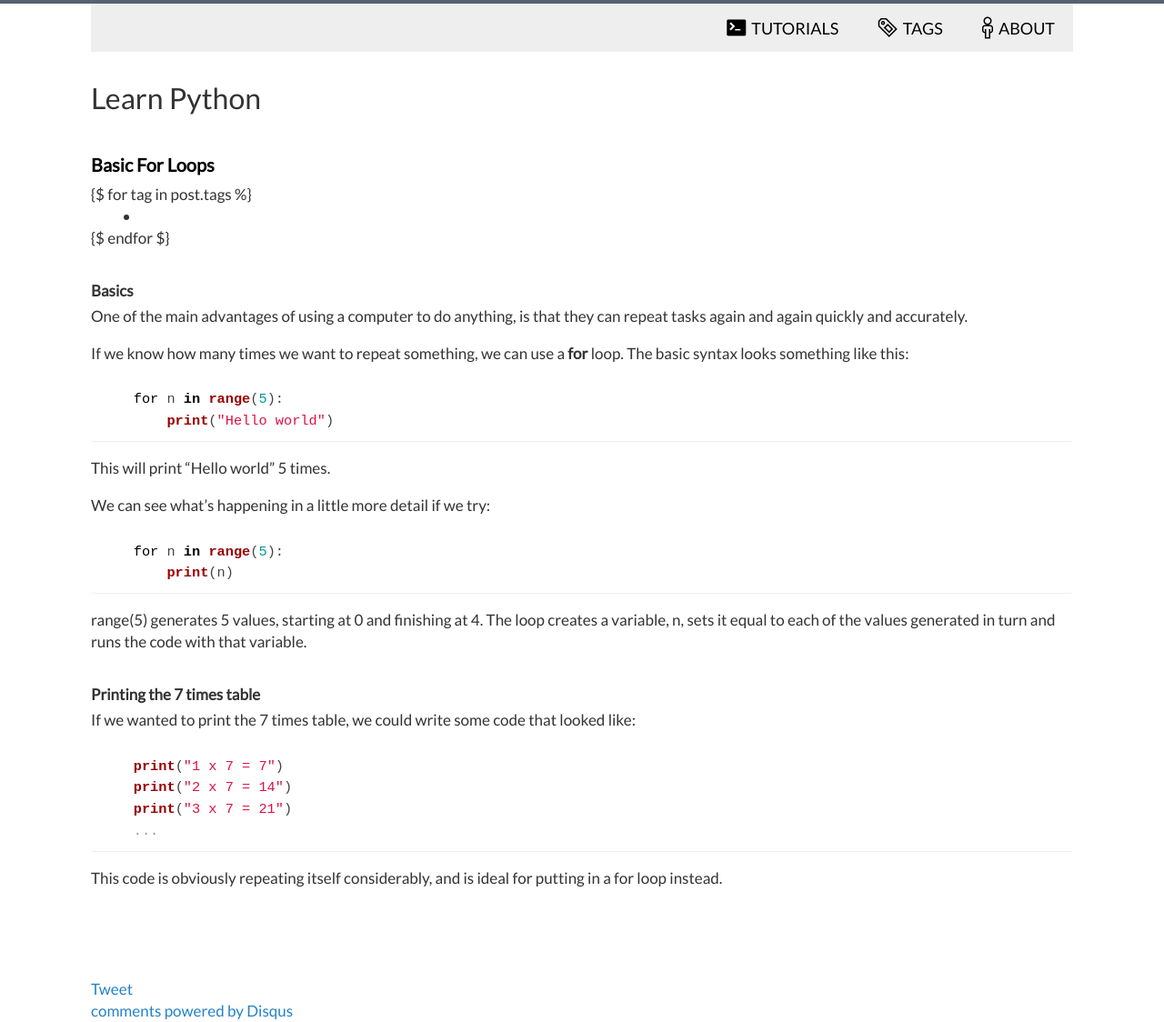
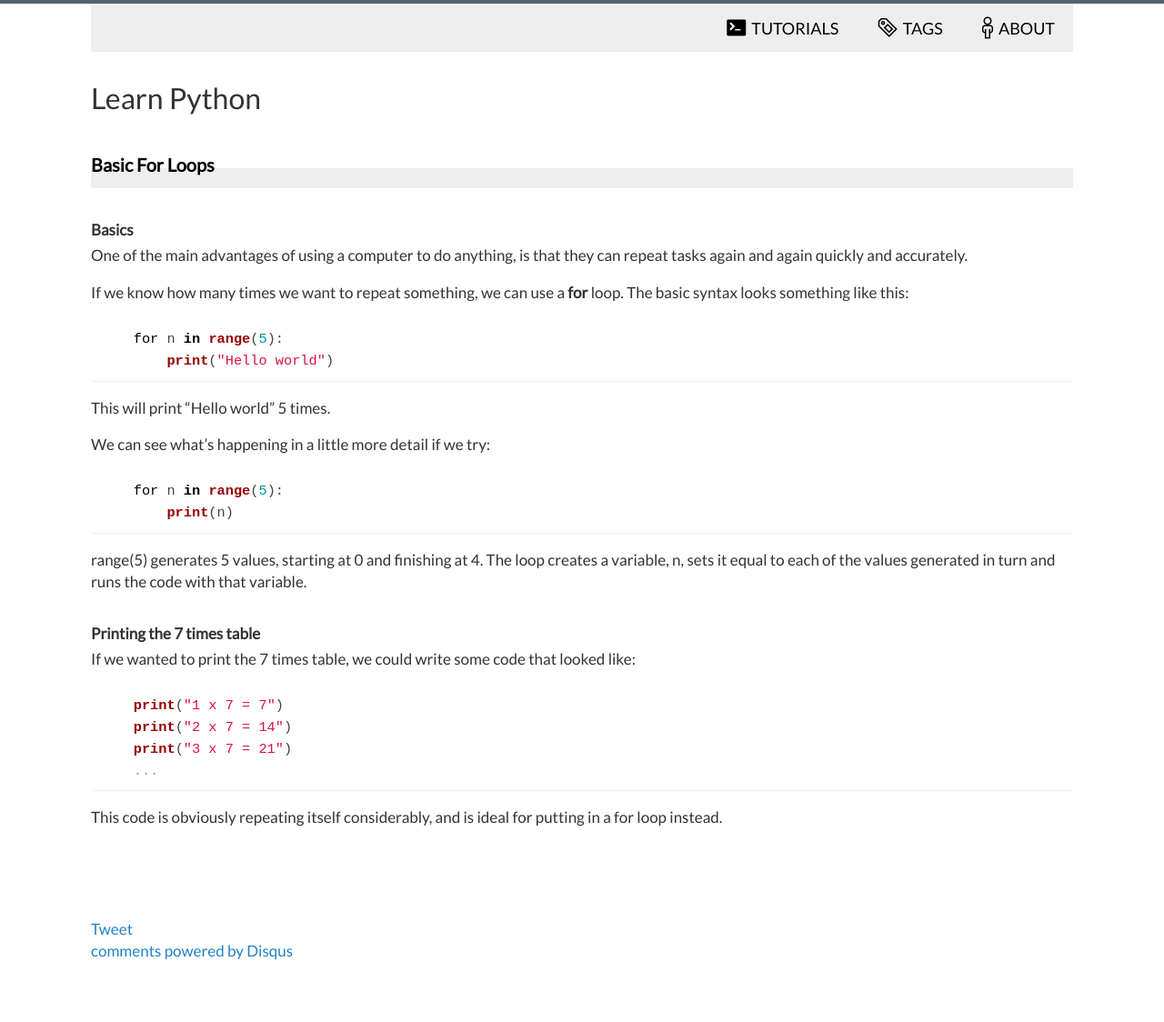
Before and after one commit to ptrobson/learn-python, a Jekyll site: the page built from _posts/2015-04-01-basic-for-loops.md, in a window 1280 px wide. Shown: the whole page at 91% size. Built offline with Jekyll 4.4.1, drawn with Linux system fonts in a browser that asks for light colours; Markdown is read by kramdown in place of the engine named in the settings; comment, search, counter and statistics services are not loaded; after the commit the page ends 1057 px from its top, so only the background shows below that.

Commit message:
Fixed tags on posts

```diff
--- a/_layouts/post.html
+++ b/_layouts/post.html
@@ -3,10 +3,10 @@
 ---
 <h2>{{ page.title }}</h2>
 
-<ul>
-    {$ for tag in post.tags %}
-    <li><a href="/learn-python/tags#{{ tag }}"><span class="oction-tag"></span>{{ tag }}</a></li>
-    {$ endfor $}
+<ul class="nav">
+    {% for tag in post.tags %}
+    <li><a href="/learn-python/tags#{{ tag }}"><span class="octicon oction-tag"></span>{{ tag }}</a></li>
+    {% endfor %}
 </ul>
 
 <div class="post">
```
